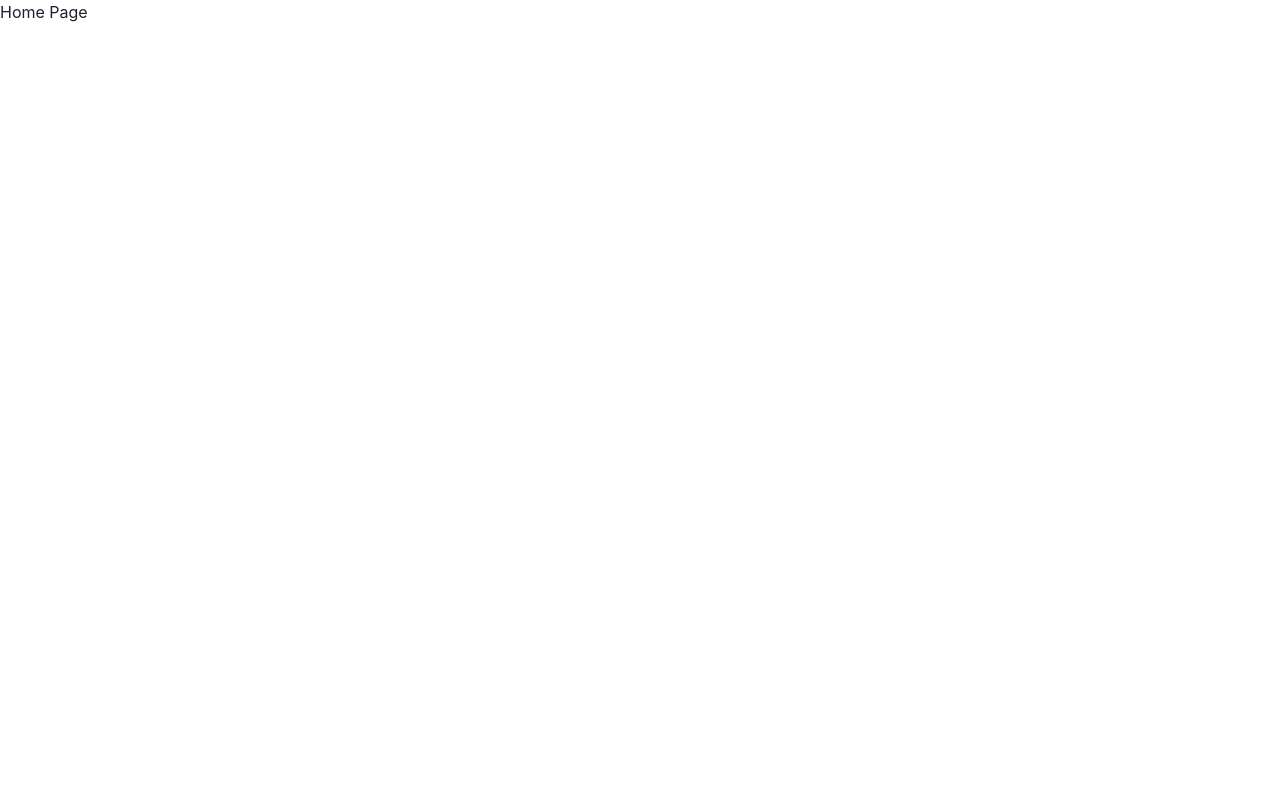
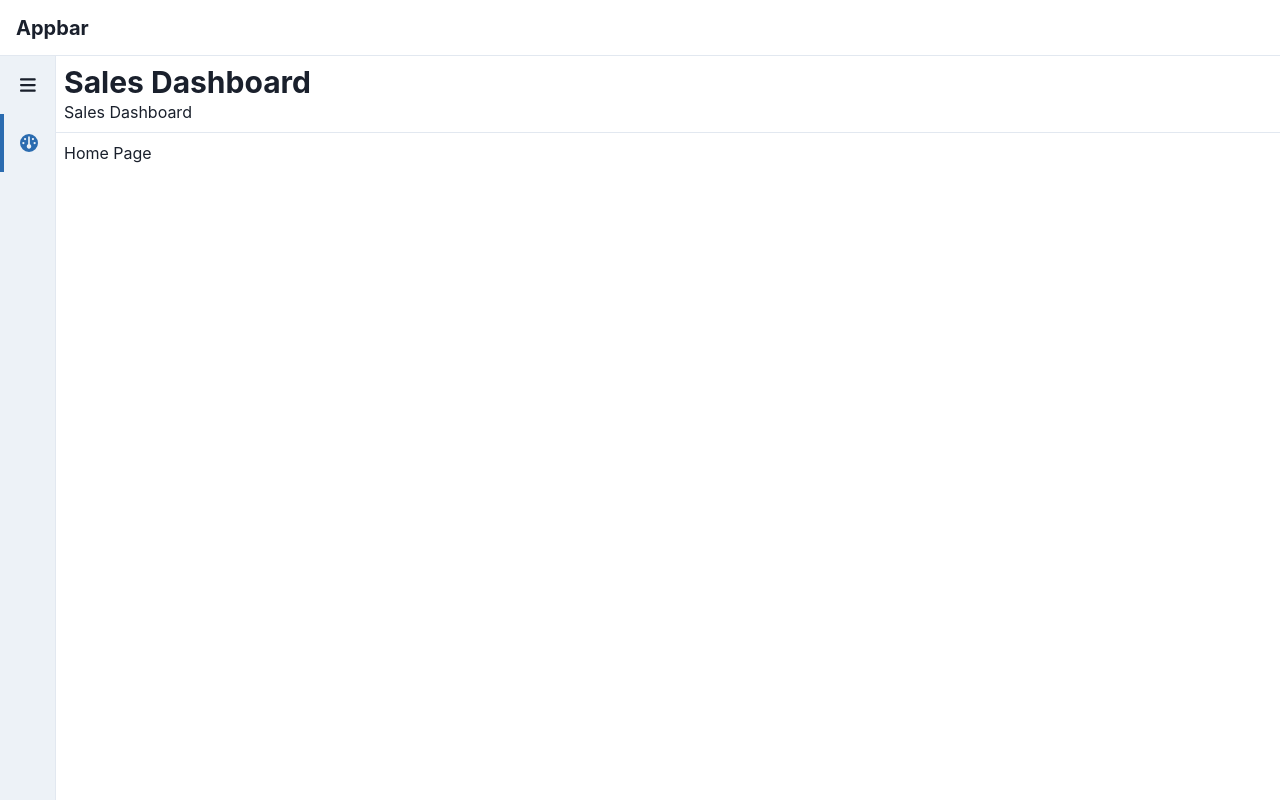
Before and after one commit to ibrahimtrg18/technical-test-delman.io-ibrahim-tarigan, a Next.js app: page / in a window 1280 px wide. Built offline with nearby package versions, Linux system fonts and the light colour scheme.

Commit message:
feature: create layout (appbar, sidebar, main) for project

```diff
--- /dev/null
+++ b/src/components/Layout/Appbar/Appbar.module.css
@@ -0,0 +1,6 @@
+.appbar {
+  display: flex;
+  height: 3.5em;
+  align-items: center;
+  padding: 0 1rem;
+}
--- /dev/null
+++ b/src/components/Layout/Appbar/Appbar.tsx
@@ -0,0 +1,19 @@
+import { Box, Heading } from "@chakra-ui/react";
+import styles from "./Appbar.module.css";
+
+const Appbar = () => {
+  return (
+    <Box
+      as="nav"
+      borderBottom="1px"
+      borderColor="gray.200"
+      className={styles.appbar}
+    >
+      <Heading as="h1" size="md">
+        Appbar
+      </Heading>
+    </Box>
+  );
+};
+
+export default Appbar;
--- a/src/components/Layout/Layout.tsx
+++ b/src/components/Layout/Layout.tsx
@@ -1,12 +1,55 @@
-import { FC } from "react";
+import { FC, useState } from "react";
+import { IconProp } from "@fortawesome/fontawesome-svg-core";
+import Appbar from "./Appbar/Appbar";
 import Main from "./Main/Main";
 
 type LayoutProps = React.HTMLAttributes<HTMLElement>;
 
+export interface IMenu {
+  icon: IconProp;
+  title: string;
+  link: string;
+  onClick: () => void;
+}
+
 const Layout: FC<LayoutProps> = (props) => {
   const { children } = props;
+  const [expandSidebar, setExpandSidebar] = useState(false);
+  const [menuActive, setMenuActive] = useState("Dashboard");
 
-  return <Main>{children}</Main>;
+  const menus: Array<IMenu> = [
+    {
+      icon: "bars",
+      title: "Menu",
+      link: "",
+      onClick: function () {
+        setExpandSidebar(!expandSidebar);
+      },
+    },
+    {
+      icon: "dashboard",
+      title: "Dashboard",
+      link: "/",
+      onClick: function () {
+        setMenuActive(this.title);
+      },
+    },
+  ];
+
+  return (
+    <>
+      <Appbar />
+      <Main
+        menus={menus}
+        expandSidebar={expandSidebar}
+        setExpandSidebar={setExpandSidebar}
+        menuActive={menuActive}
+        setMenuActive={setMenuActive}
+      >
+        {children}
+      </Main>
+    </>
+  );
 };
 
 export default Layout;
--- /dev/null
+++ b/src/components/Layout/Main/Main.module.css
@@ -0,0 +1,8 @@
+.main {
+  display: flex;
+  flex-wrap: nowrap;
+}
+
+.container {
+  flex: 1 1 auto;
+}
--- a/src/components/Layout/Main/Main.tsx
+++ b/src/components/Layout/Main/Main.tsx
@@ -1,11 +1,47 @@
 import { FC } from "react";
+import { Box, Heading, Text } from "@chakra-ui/react";
+import Sidebar from "../Sidebar/Sidebar";
+import styles from "./Main.module.css";
+import { IMenu } from "../Layout";
 
-type MainProps = React.HTMLAttributes<HTMLElement>;
+interface MainProps extends React.HTMLAttributes<HTMLElement> {
+  menus: Array<IMenu>;
+  expandSidebar: boolean;
+  setExpandSidebar: (value: boolean) => void;
+  menuActive: string;
+  setMenuActive: (value: string) => void;
+}
 
 const Main: FC<MainProps> = (props) => {
-  const { children } = props;
+  const {
+    children,
+    menus,
+    expandSidebar,
+    setExpandSidebar,
+    menuActive,
+    setMenuActive,
+  } = props;
 
-  return <main>{children}</main>;
+  return (
+    <main className={styles.main}>
+      <Sidebar
+        menus={menus}
+        expandSidebar={expandSidebar}
+        setExpandSidebar={setExpandSidebar}
+        menuActive={menuActive}
+        setMenuActive={setMenuActive}
+      />
+      <div className={styles.container}>
+        <Box padding="0.5rem 0.5rem" borderBottom="1px" borderColor="gray.200">
+          <Heading as="h1" size="lg">
+            Sales Dashboard
+          </Heading>
+          <Text>Sales Dashboard</Text>
+        </Box>
+        <Box padding="0.5rem 0.5rem">{children}</Box>
+      </div>
+    </main>
+  );
 };
 
 export default Main;
--- /dev/null
+++ b/src/components/Layout/Sidebar/Sidebar.module.css
@@ -0,0 +1,60 @@
+.sidebar {
+  min-height: calc(100vh - 3.5rem);
+  overflow: hidden;
+}
+
+.sidebarShrink {
+  flex: 0 0 3.5rem;
+}
+
+.sidebarExpand {
+  flex: 0 0 14rem;
+}
+
+.sidebar .sidebarMenuList {
+  list-style: none;
+  border-right: 1px solid var(--chakra-colors-gray-100);
+}
+
+.sidebar .sidebarMenuList .sidebarMenuItem {
+  position: relative;
+}
+
+.sidebar .sidebarMenuList .sidebarMenuItem a {
+  display: flex;
+  align-items: center;
+  gap: 0.5rem;
+}
+
+.sidebar .sidebarMenuList .sidebarMenuItem svg {
+  display: flex;
+  align-items: center;
+  justify-content: center;
+  width: 18px;
+  height: 18px;
+  padding: 1.25rem;
+}
+
+.sidebar .sidebarMenuList .sidebarMenuItem:hover svg {
+  color: var(--chakra-colors-blue-600);
+}
+
+.sidebar .sidebarMenuList .sidebarMenuItem:hover:before {
+  content: "";
+  position: absolute;
+  top: 0;
+  left: 0;
+  height: 100%;
+  width: 0.225rem;
+  background-color: var(--chakra-colors-blue-600);
+}
+
+.sidebar .sidebarMenuList .sidebarMenuItemActive:before {
+  content: "";
+  position: absolute;
+  top: 0;
+  left: 0;
+  height: 100%;
+  width: 0.225rem;
+  background-color: var(--chakra-colors-blue-600);
+}
--- /dev/null
+++ b/src/components/Layout/Sidebar/Sidebar.tsx
@@ -0,0 +1,67 @@
+import Link from "next/link";
+import { FC } from "react";
+import { Box } from "@chakra-ui/react";
+import classNames from "classnames";
+import { FontAwesomeIcon } from "@fortawesome/react-fontawesome";
+import styles from "./Sidebar.module.css";
+import { IMenu } from "../Layout";
+
+interface SidebarProps extends React.HTMLAttributes<HTMLElement> {
+  menus: Array<IMenu>;
+  expandSidebar: boolean;
+  setExpandSidebar: (value: boolean) => void;
+  menuActive: string;
+  setMenuActive: (value: string) => void;
+}
+
+const Sidebar: FC<SidebarProps> = (props) => {
+  const { menus, expandSidebar, setExpandSidebar, menuActive, setMenuActive } =
+    props;
+
+  const renderMenuList = () => {
+    return (
+      <ul className={styles.sidebarMenuList}>
+        {menus.map((menu) => (
+          <li
+            key={menu.title}
+            className={classNames(styles.sidebarMenuItem, {
+              [styles.sidebarMenuItemActive]: menuActive === menu.title,
+            })}
+            onClick={() => menu.onClick()}
+          >
+            <Link href="">
+              <a>
+                <FontAwesomeIcon
+                  icon={menu.icon}
+                  color={
+                    menuActive === menu.title
+                      ? "var(--chakra-colors-blue-600)"
+                      : "currentColor"
+                  }
+                />
+                <p>{menu.title}</p>
+              </a>
+            </Link>
+          </li>
+        ))}
+      </ul>
+    );
+  };
+
+  return (
+    <Box
+      as="aside"
+      background="gray.100"
+      borderRight="1px"
+      borderColor="gray.200"
+      className={classNames(styles.sidebar, {
+        [styles.sidebarExpand]: expandSidebar,
+        [styles.sidebarShrink]: !expandSidebar,
+      })}
+    >
+      {renderMenuList()}
+    </Box>
+  );
+};
+
+export default Sidebar;
--- a/src/pages/_app.tsx
+++ b/src/pages/_app.tsx
@@ -1,7 +1,13 @@
 import type { AppProps } from "next/app";
 import { ChakraProvider } from "@chakra-ui/react";
+import { config, library } from "@fortawesome/fontawesome-svg-core";
+import { fas } from "@fortawesome/free-solid-svg-icons";
+import "@fortawesome/fontawesome-svg-core/styles.css";
 import Layout from "../components/Layout/Layout";
 import "../styles/globals.css";
+
+config.autoAddCss = false;
+library.add(fas);
 
 function MyApp({ Component, pageProps }: AppProps) {
   return (
--- a/src/styles/globals.css
+++ b/src/styles/globals.css
@@ -4,11 +4,11 @@
 *:before,
 *:after {
   box-sizing: border-box;
+  padding: 0;
+  margin: 0;
 }
 
 html,
 body {
-  padding: 0;
-  margin: 0;
   font-family: IBM Plex Sans;
 }
```
